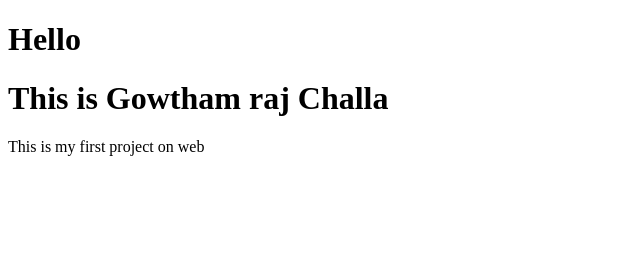
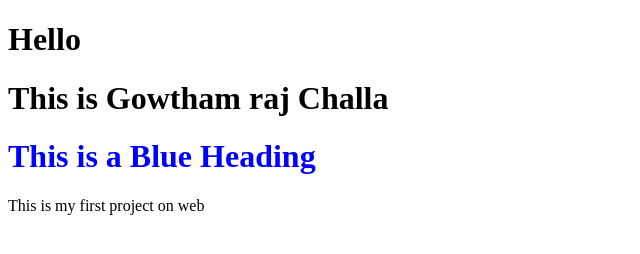
Before and after one commit to GowthamrajChalla/GowthamrajChalla.github.io, a plain HTML site: page index.html in a window 1280 px wide. Shown: the whole page, without its empty margins (0-640 px from the left). Drawn offline with Linux system fonts and the light colour scheme.

Commit message:
third commit

```diff
--- a/index.html
+++ b/index.html
@@ -9,6 +9,7 @@
 <body>
     <h1>Hello </h1>
     <h1> This is Gowtham raj Challa</h1>
+    <h1 style="color:blue;">This is a Blue Heading</h1>
     <p> This is my first project on web</p>
 </body>
 </html>
```
